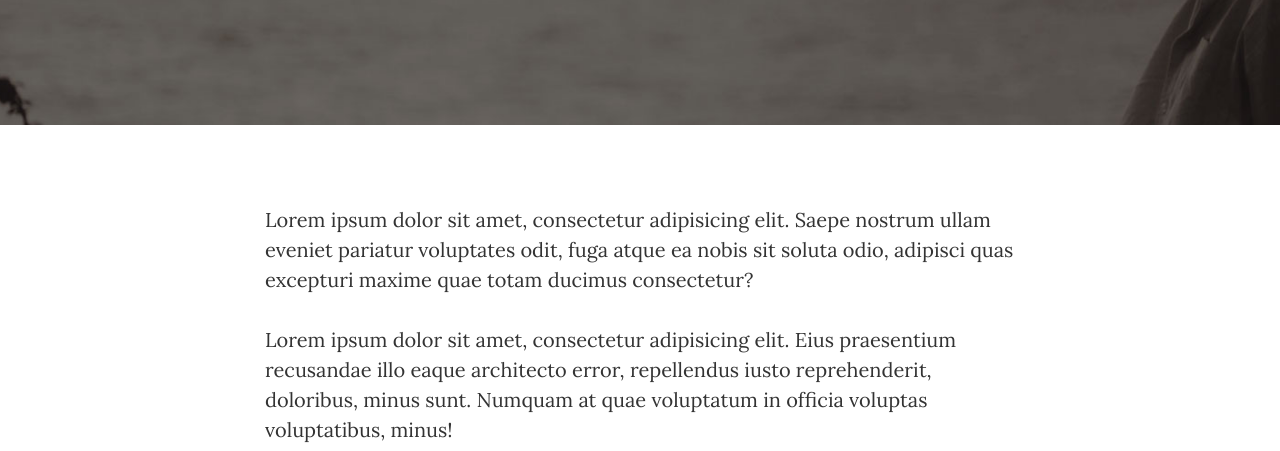
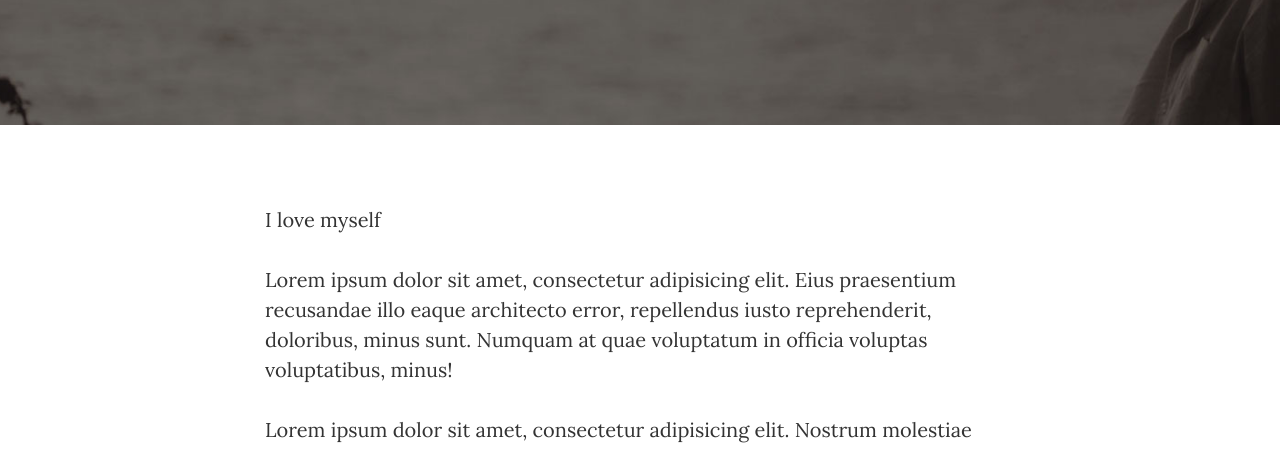
Before and after one commit to xz6656/GirlsCodingDayDemo, a website: page startbootstrap-clean-blog-gh-pages/about.html in a window 1280 px wide. Shown: the part 323-774 px from the top of the page. Drawn offline with nearby package versions, Linux system fonts and the light colour scheme.

Commit message:
chang 2
修改 about me的内容的第一段

```diff
--- a/startbootstrap-clean-blog-gh-pages/about.html
+++ b/startbootstrap-clean-blog-gh-pages/about.html
@@ -87,7 +87,7 @@
     <div class="container">
         <div class="row">
             <div class="col-lg-8 col-lg-offset-2 col-md-10 col-md-offset-1">
-                <p>Lorem ipsum dolor sit amet, consectetur adipisicing elit. Saepe nostrum ullam eveniet pariatur voluptates odit, fuga atque ea nobis sit soluta odio, adipisci quas excepturi maxime quae totam ducimus consectetur?</p>
+                <p>I love myself</p>
                 <p>Lorem ipsum dolor sit amet, consectetur adipisicing elit. Eius praesentium recusandae illo eaque architecto error, repellendus iusto reprehenderit, doloribus, minus sunt. Numquam at quae voluptatum in officia voluptas voluptatibus, minus!</p>
                 <p>Lorem ipsum dolor sit amet, consectetur adipisicing elit. Nostrum molestiae debitis nobis, quod sapiente qui voluptatum, placeat magni repudiandae accusantium fugit quas labore non rerum possimus, corrupti enim modi! Et.</p>
             </div>
```
